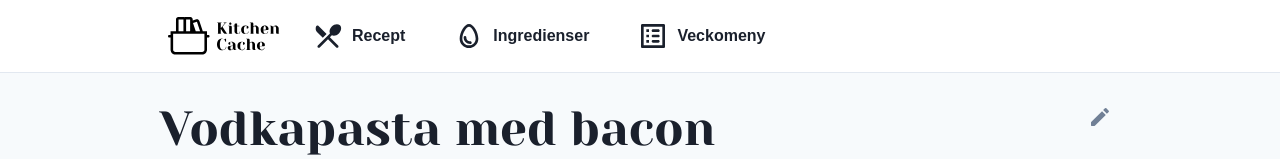
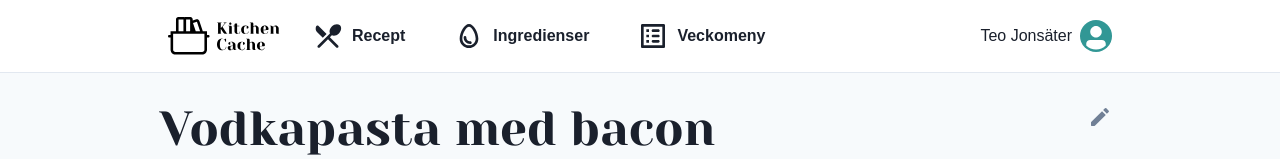
Before and after one commit to teojonsater/kitchen-cache-v2, a React (Create React App) app in the folder client/: page /recipe in a window 1280 px wide. Shown: the top 159 px of the page. Built offline with nearby package versions, Linux system fonts and the light colour scheme.

Commit message:
Added avatar icon to navbar

```diff
--- a/client/src/components/Navbar/Navbar.tsx
+++ b/client/src/components/Navbar/Navbar.tsx
@@ -10,6 +10,9 @@ import {
 	PopoverContent,
 	PopoverTrigger,
 	Link as ChakraLink,
+	Avatar,
+	Spacer,
+	Text,
 } from "@chakra-ui/react";
 import {
 	Link as ReactRouterLink,
@@ -19,6 +22,7 @@ import LogoTextBlack from "../../assets/logo/LogoTextBlack.svg";
 import RestaurantMenuRoundedIcon from "@mui/icons-material/RestaurantMenuRounded";
 import EggOutlinedIcon from "@mui/icons-material/EggOutlined";
 import ListAltRoundedIcon from "@mui/icons-material/ListAltRounded";
+import LogoutRoundedIcon from "@mui/icons-material/LogoutRounded";
 
 function Navbar() {
 	return (
@@ -77,6 +81,34 @@ function Navbar() {
 						Veckomeny
 					</Button>
 				</ChakraLink>
+				<Spacer />
+				<HStack>
+					<Text>Teo Jonsäter</Text>
+					<Popover>
+						<PopoverTrigger>
+							<ChakraLink>
+								<Avatar bg="teal.500" size="sm" />
+							</ChakraLink>
+						</PopoverTrigger>
+						<PopoverContent w="fit-content">
+							<PopoverArrow />
+							<ChakraLink as={ReactRouterNavLink} to="/logout">
+								<Button
+									w="full"
+									colorScheme="red"
+									rightIcon={
+										<Icon
+											as={LogoutRoundedIcon}
+											boxSize="5"
+										/>
+									}
+								>
+									Logga ut
+								</Button>
+							</ChakraLink>
+						</PopoverContent>
+					</Popover>
+				</HStack>
 			</HStack>
 		</HStack>
 	);
```
